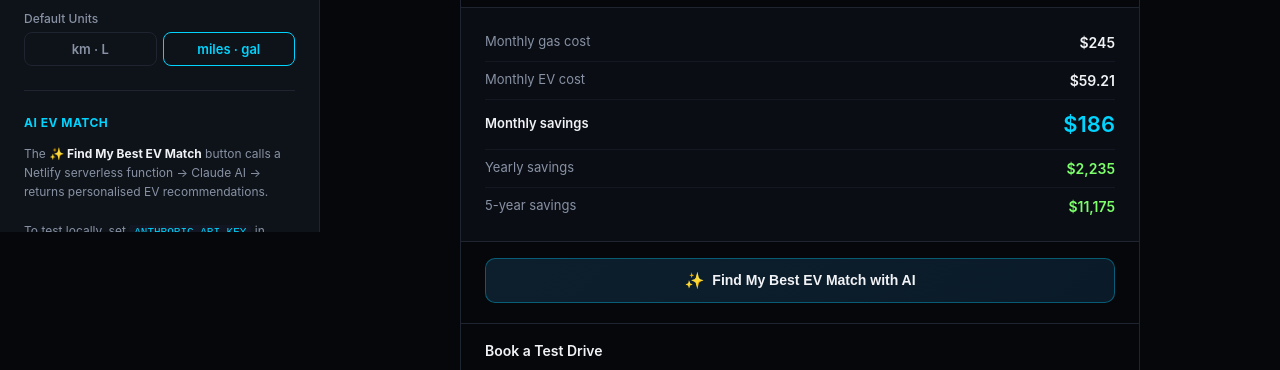
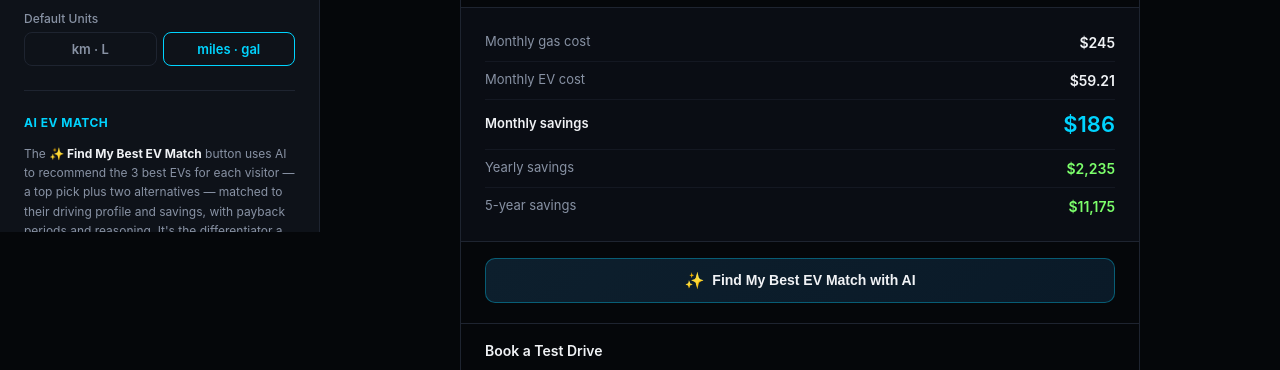
Before and after one commit to Haroon-jay/ev-horizon, a website: page widget-demo.html in a window 1280 px wide. Shown: the part 577-947 px from the top of the page. Drawn offline with Linux system fonts and the light colour scheme.

Commit message:
Demo page: replace dev-facing AI note with prospect copy; make logo link home
Co-Authored-By: Claude Opus 4.8 (1M context) <noreply@anthropic.com>

```diff
--- a/widget-demo.html
+++ b/widget-demo.html
@@ -390,7 +390,7 @@
   <!-- Top bar -->
   <div class="topbar">
     <div class="topbar-left">
-      <div class="logo">
+      <a href="/" class="logo" style="text-decoration:none;color:var(--text)" title="Back to home">
         <svg width="20" height="20" viewBox="0 0 32 32" fill="none">
           <circle cx="16" cy="16" r="14.5" stroke="#00D4FF" stroke-width="2"/>
           <path d="M5 19h22" stroke="#7CFF6B" stroke-width="2" stroke-linecap="round"/>
@@ -398,7 +398,7 @@
           <path d="M14.2 10.2L17 13l-2.4 1.4 3.2 3.2" stroke="#F5F7FA" stroke-width="1.6" stroke-linecap="round" stroke-linejoin="round"/>
         </svg>
         <span><span class="logo-ev">EV</span> Horizon Widget</span>
-      </div>
+      </a>
       <span class="badge">Live Configurator</span>
     </div>
     <span class="topbar-hint">← Adjust settings, see changes instantly</span>
@@ -475,8 +475,7 @@
       <div class="setting-group">
         <div class="group-label">AI EV Match</div>
         <div style="font-size:12px;color:var(--muted);line-height:1.6;margin-bottom:12px">
-          The <strong style="color:var(--text)">✨ Find My Best EV Match</strong> button calls a Netlify serverless function → Claude AI → returns personalised EV recommendations.<br><br>
-          To test locally, set <code style="background:#111622;color:#00D4FF;padding:1px 5px;border-radius:3px;font-size:11px">ANTHROPIC_API_KEY</code> in Netlify environment variables. On this demo page it shows the live button — on deploy it will call the real function.
+          The <strong style="color:var(--text)">✨ Find My Best EV Match</strong> button uses AI to recommend the 3 best EVs for each visitor — a top pick plus two alternatives — matched to their driving profile and savings, with payback periods and reasoning. It's the differentiator a static calculator can't offer.
         </div>
         <div style="background:#7CFF6B12;border:1px solid #7CFF6B30;border-radius:8px;padding:10px 12px;font-size:12px;color:#7CFF6B">
           ✓ Lead payload now includes <strong>ai_recommended</strong> field — dealers see which EV the AI matched before the customer submitted.
```
